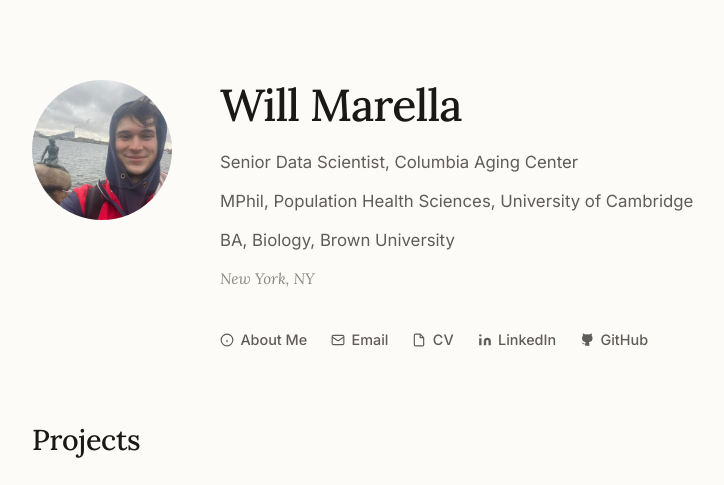
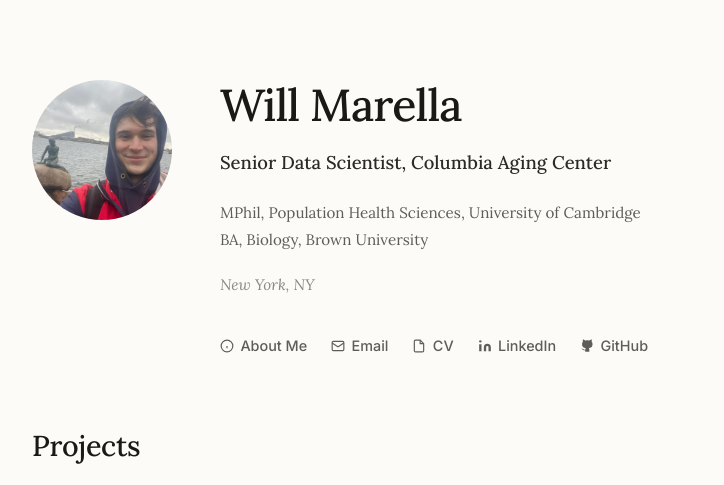
Before and after one commit to will-marella/portfolio, a Jekyll site: the page built from index.html, in a window 1280 px wide. Shown: the top 485 px of the page, without its empty margins (228-952 px from the left). Built offline with Jekyll 4.4.1, drawn with Linux system fonts in a browser that asks for light colours; grey boxes are pictures that could not be loaded.

Commit message:
Cleaned up formatting of title and education

```diff
--- a/assets/css/main.css
+++ b/assets/css/main.css
@@ -105,17 +105,33 @@
   line-height: 1.1;
 }
 
-.info-card .title {
+.role-group {
+  margin-bottom: 0.8rem;
+}
+
+.info-card .role {
+  color: var(--text);
+  font-size: 1.15rem;
+  font-weight: 500;
+  margin: 0;
+  line-height: 1.5;
+  font-family: 'Lora', Georgia, serif;
+}
+
+.education-group {
+  display: flex;
+  flex-direction: column;
+  gap: 0.3rem;
+  margin-bottom: 0.5rem;
+}
+
+.info-card .degree {
   color: var(--text-light);
-  font-size: 1.05rem;
+  font-size: 0.95rem;
   font-weight: 400;
   margin: 0;
-  line-height: 1.6;
-}
-
-.info-card .title strong {
-  color: var(--text);
-  font-weight: 500;
+  line-height: 1.5;
+  font-family: 'Lora', Georgia, serif;
 }
 
 .info-card .location {
--- a/index.html
+++ b/index.html
@@ -10,9 +10,13 @@
 
     <div class="info-card">
       <h1>Will Marella</h1>
-      <p class="title">Senior Data Scientist, Columbia Aging Center</p>
-      <p class="title">MPhil, Population Health Sciences, University of Cambridge</p>
-      <p class="title">BA, Biology, Brown University</p>
+      <div class="role-group">
+        <p class="role">Senior Data Scientist, Columbia Aging Center</p>
+      </div>
+      <div class="education-group">
+        <p class="degree">MPhil, Population Health Sciences, University of Cambridge</p>
+        <p class="degree">BA, Biology, Brown University</p>
+      </div>
       <p class="location">New York, NY</p>
 
       <nav class="links">
```
Also changed, not shown: about.html (+7 -3 lines).
